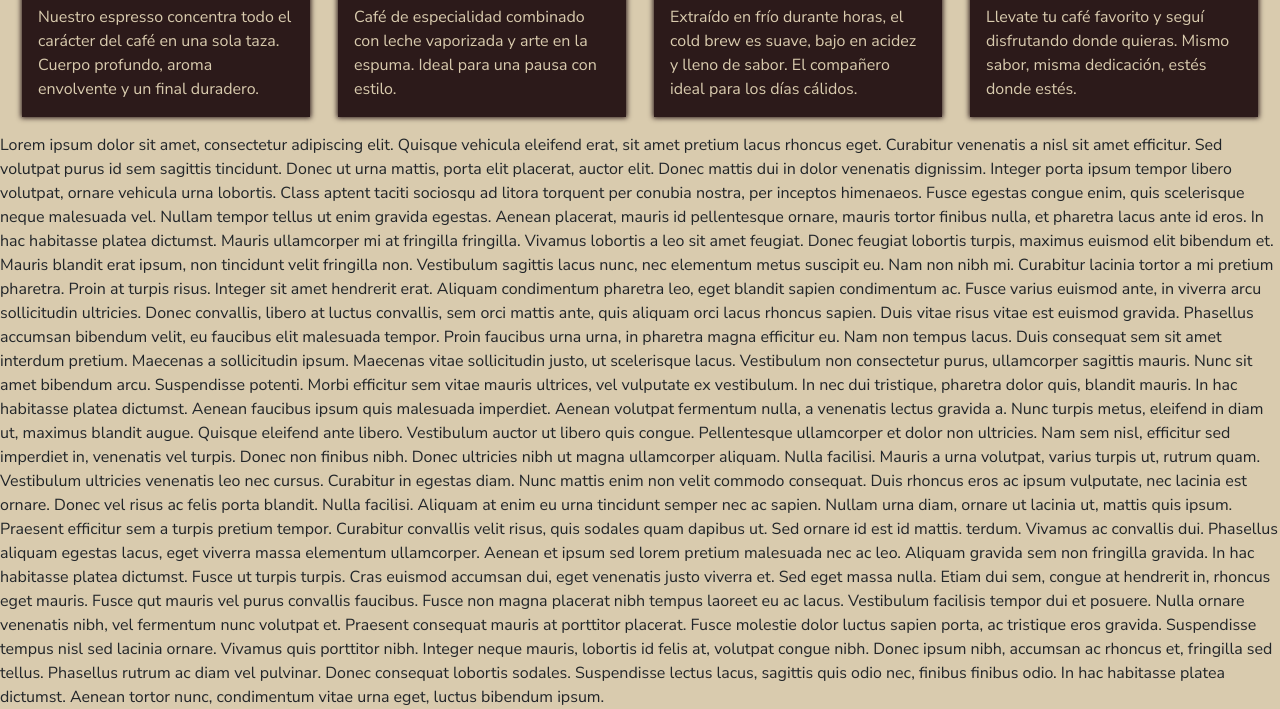
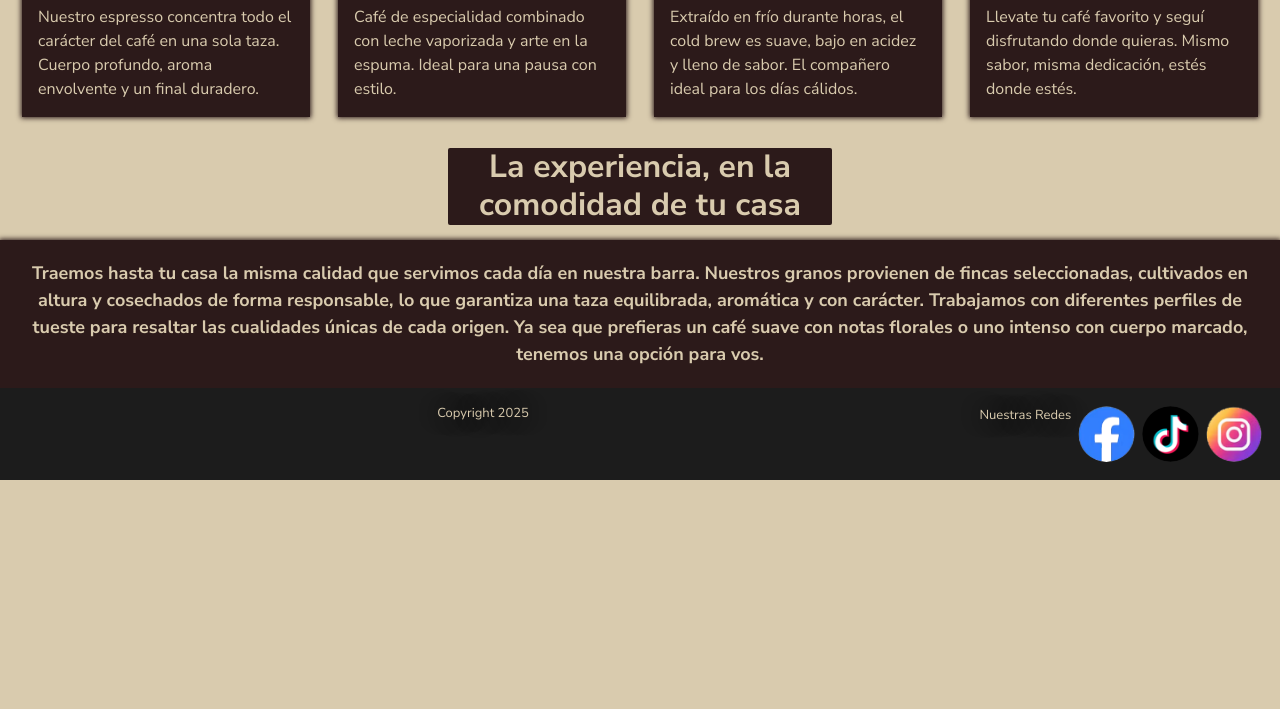
Before and after one commit to Frandeuxtrois/Cafedonato, a plain HTML site: page index.html in a window 1280 px wide. Shown: the part 1209-1918 px from the top of the page. After the commit the page ends 1689 px from the top, so only its background shows below. Drawn offline with nearby package versions, Linux system fonts and the light colour scheme.

Commit message:
se agrega segunda seccion venta granos cafe, y se agrega inicio footer

```diff
--- a/index.html
+++ b/index.html
@@ -73,7 +73,7 @@
   </button>
 </div>
     <h1>Tu Café de especialidad</h1>
-  <section class="card1">
+  <article class="card1">
 <div class="fade" data-aos="fade-zoom-in"
      data-aos-easing="ease-in-back"
      data-aos-delay="50"
@@ -85,7 +85,7 @@ Te esperamos en nuestro rincón en Parque Patricios para compartir juntos el pla
    </p>
 </div>
 
-    </section>
+</article>
 <div class="grid-container">
   <div class="column"><div class="card" style="width: 18rem;">
   <img src="./images/espresso.png" class="card-img-top" alt="espresso">
@@ -120,23 +120,38 @@ Te esperamos en nuestro rincón en Parque Patricios para compartir juntos el pla
 </div>
 </div>
 </div>
-    <p>Lorem ipsum dolor sit amet, consectetur adipiscing elit. Quisque vehicula eleifend erat, sit amet pretium lacus rhoncus eget. Curabitur venenatis a nisl sit amet efficitur. Sed volutpat purus id sem sagittis tincidunt. Donec ut urna mattis, porta elit placerat, auctor elit. Donec mattis dui in dolor venenatis dignissim. Integer porta ipsum tempor libero volutpat, ornare vehicula urna lobortis. Class aptent taciti sociosqu ad litora torquent per conubia nostra, per inceptos himenaeos. Fusce egestas congue enim, quis scelerisque neque malesuada vel. Nullam tempor tellus ut enim gravida egestas.
+<h2>La experiencia, en la comodidad de tu casa</h2>
+  <section class="card2">
+<div class="fade" data-aos="fade-zoom-in"
+     data-aos-easing="ease-in-back"
+     data-aos-delay="50"
+     data-aos-offset="200">
+    <p>
+Traemos hasta tu casa la misma calidad que servimos cada día en nuestra barra. Nuestros granos provienen de fincas seleccionadas, cultivados en altura y cosechados de forma responsable, lo que garantiza una taza equilibrada, aromática y con carácter.
 
-Aenean placerat, mauris id pellentesque ornare, mauris tortor finibus nulla, et pharetra lacus ante id eros. In hac habitasse platea dictumst. Mauris ullamcorper mi at fringilla fringilla. Vivamus lobortis a leo sit amet feugiat. Donec feugiat lobortis turpis, maximus euismod elit bibendum et. Mauris blandit erat ipsum, non tincidunt velit fringilla non. Vestibulum sagittis lacus nunc, nec elementum metus suscipit eu. Nam non nibh mi. Curabitur lacinia tortor a mi pretium pharetra. Proin at turpis risus.
+Trabajamos con diferentes perfiles de tueste para resaltar las cualidades únicas de cada origen. Ya sea que prefieras un café suave con notas florales o uno intenso con cuerpo marcado, tenemos una opción para vos.
+   </p>
+</div>
 
-Integer sit amet hendrerit erat. Aliquam condimentum pharetra leo, eget blandit sapien condimentum ac. Fusce varius euismod ante, in viverra arcu sollicitudin ultricies. Donec convallis, libero at luctus convallis, sem orci mattis ante, quis aliquam orci lacus rhoncus sapien. Duis vitae risus vitae est euismod gravida. Phasellus accumsan bibendum velit, eu faucibus elit malesuada tempor. Proin faucibus urna urna, in pharetra magna efficitur eu. Nam non tempus lacus. Duis consequat sem sit amet interdum pretium.
-
-Maecenas a sollicitudin ipsum. Maecenas vitae sollicitudin justo, ut scelerisque lacus. Vestibulum non consectetur purus, ullamcorper sagittis mauris. Nunc sit amet bibendum arcu. Suspendisse potenti. Morbi efficitur sem vitae mauris ultrices, vel vulputate ex vestibulum. In nec dui tristique, pharetra dolor quis, blandit mauris. In hac habitasse platea dictumst. Aenean faucibus ipsum quis malesuada imperdiet. Aenean volutpat fermentum nulla, a venenatis lectus gravida a. Nunc turpis metus, eleifend in diam ut, maximus blandit augue.
-
-Quisque eleifend ante libero. Vestibulum auctor ut libero quis congue. Pellentesque ullamcorper et dolor non ultricies. Nam sem nisl, efficitur sed imperdiet in, venenatis vel turpis. Donec non finibus nibh. Donec ultricies nibh ut magna ullamcorper aliquam. Nulla facilisi. Mauris a urna volutpat, varius turpis ut, rutrum quam. Vestibulum ultricies venenatis leo nec cursus. Curabitur in egestas diam. Nunc mattis enim non velit commodo consequat. Duis rhoncus eros ac ipsum vulputate, nec lacinia est ornare.
-
-Donec vel risus ac felis porta blandit. Nulla facilisi. Aliquam at enim eu urna tincidunt semper nec ac sapien. Nullam urna diam, ornare ut lacinia ut, mattis quis ipsum. Praesent efficitur sem a turpis pretium tempor. Curabitur convallis velit risus, quis sodales quam dapibus ut. Sed ornare id est id mattis.
-terdum. Vivamus ac convallis dui. Phasellus aliquam egestas lacus, eget viverra massa elementum ullamcorper. Aenean et ipsum sed lorem pretium malesuada nec ac leo. Aliquam gravida sem non fringilla gravida. In hac habitasse platea dictumst. Fusce ut turpis turpis. Cras euismod accumsan dui, eget venenatis justo viverra et. Sed eget massa nulla. Etiam dui sem, congue at hendrerit in, rhoncus eget mauris.
-
-Fusce qut mauris vel purus convallis faucibus. Fusce non magna placerat nibh tempus laoreet eu ac lacus. Vestibulum facilisis tempor dui et posuere. Nulla ornare venenatis nibh, vel fermentum nunc volutpat et. Praesent consequat mauris at porttitor placerat. Fusce molestie dolor luctus sapien porta, ac tristique eros gravida. Suspendisse tempus nisl sed lacinia ornare. Vivamus quis porttitor nibh. Integer neque mauris, lobortis id felis at, volutpat congue nibh. Donec ipsum nibh, accumsan ac rhoncus et, fringilla sed tellus. Phasellus rutrum ac diam vel pulvinar. Donec consequat lobortis sodales. Suspendisse lectus lacus, sagittis quis odio nec, finibus finibus odio. In hac habitasse platea dictumst. Aenean tortor nunc, condimentum vitae urna eget, luctus bibendum ipsum.</p>
 </main>
 <footer>
+  <div class="grid-footer">
+    <div class="columnafooter">
 
+    </div>
+    <div class="columnafooter">
+    <p>Copyright 2025</p>
+    </div>
+    <div class="columnafooter">
+           <div class="redes">
+            <p>Nuestras Redes</p>
+        <a href="https://facebook.com" target="_blank"><img src="./images/facebook.png" alt="Nuestro Facebook"></a>
+        <a href="https://www.tiktok.com/" target="_blank"><img src="./images/tiktok.png" alt="Nuestro TikTok"></a>
+        <a href="https://www.instagram.com/" target="_blank"><img src="./images/instagram.png" alt="Nuestro Instagram"></a>
+        </div>
+    </div>
+</div>
+    </section>
 </footer>
 <script src="https://cdn.jsdelivr.net/npm/bootstrap@5.3.6/dist/js/bootstrap.bundle.min.js" integrity="sha384-j1CDi7MgGQ12Z7Qab0qlWQ/Qqz24Gc6BM0thvEMVjHnfYGF0rmFCozFSxQBxwHKO" crossorigin="anonymous"></script>
 <script src="https://cdn.jsdelivr.net/npm/flowbite@3.1.2/dist/flowbite.min.js"></script>
--- a/sass/partials/_header.scss
+++ b/sass/partials/_headernfooter.scss
@@ -48,7 +48,7 @@ padding: 0;
 a {
   position: relative;
   display: inline-block;
-  color: variables.$yellowcream;
+  color: variables.$cream;
   text-decoration: none;
   transition: transform 0.3s;
   }
@@ -168,3 +168,79 @@ a:hover {
 .quantity {
   display: none;
 }
+
+// Footer
+
+footer {
+    display: flex;
+    position: relative;
+    flex-direction: column;
+    background-color: #1C1C1C;
+
+    p{
+        display: flex;
+        color: variables.$cream;
+        text-align: center;
+        font-size: small;
+        text-shadow: 0px 0px 19px rgba(0,0,0,0.6);
+        margin-bottom: 0px;
+
+
+        a{
+            display: flex;
+            flex-direction: row;
+            width: 3.4%;
+            padding-top: 5px;
+        }
+    }
+
+  .grid-footer {
+  display: grid;
+  grid-template-columns: repeat(3, 1fr); /* 3 columnas iguales */
+  gap: 1rem; /* Espacio entre columnas */
+  padding: 1rem;
+}
+
+  .redes {
+    display: flex;
+    flex-direction: row;
+    gap: 7px;
+    margin: 2px;
+    justify-content: end;
+
+    img {
+    height: 7vh;
+    @keyframes redes-grow-shadow {
+      0% {
+        transform: scale(1);
+        box-shadow: none;
+      }
+      100% {
+        transform: scale(1.05);
+        box-shadow: 0 0 20px rgba(215, 38, 56, 1);
+      }
+    }
+
+    @keyframes redes-shrink-shadow {
+      0% {
+        transform: scale(1.05);
+        box-shadow: 0 0 20px rgba(215, 38, 56, 1);
+      }
+      100% {
+        transform: scale(1);
+        box-shadow: none;
+      }
+    }
+
+    &:hover {
+      animation: grow-shadow 0.3s forwards ease-out;
+    border-radius: 90%;
+    }
+
+    &:not(:hover) {
+      animation: shrink-shadow 0.3s forwards ease-out;
+    border-radius: 90%;
+    }
+    }
+}
+}
--- a/sass/partials/_index.scss
+++ b/sass/partials/_index.scss
@@ -7,9 +7,10 @@ background-color: variables.$cream;
   background-repeat: repeat;
   background-size: auto;
 
-    h1 {
+    h1, h2 {
 
     font-size: xx-large;
+    font-weight: bold;
     color: variables.$cream;
     width: 24rem;
     margin: 15px auto;
--- a/sass/styles.scss
+++ b/sass/styles.scss
@@ -1,3 +1,3 @@
 @use "partials/reset";
-@use "partials/header";
+@use "partials/headernfooter";
 @use "partials/index";
```
Also changed, not shown: css/styles.css, images/facebook.png (added), images/instagram.png (added), images/tiktok.png (added), 1 other file.
